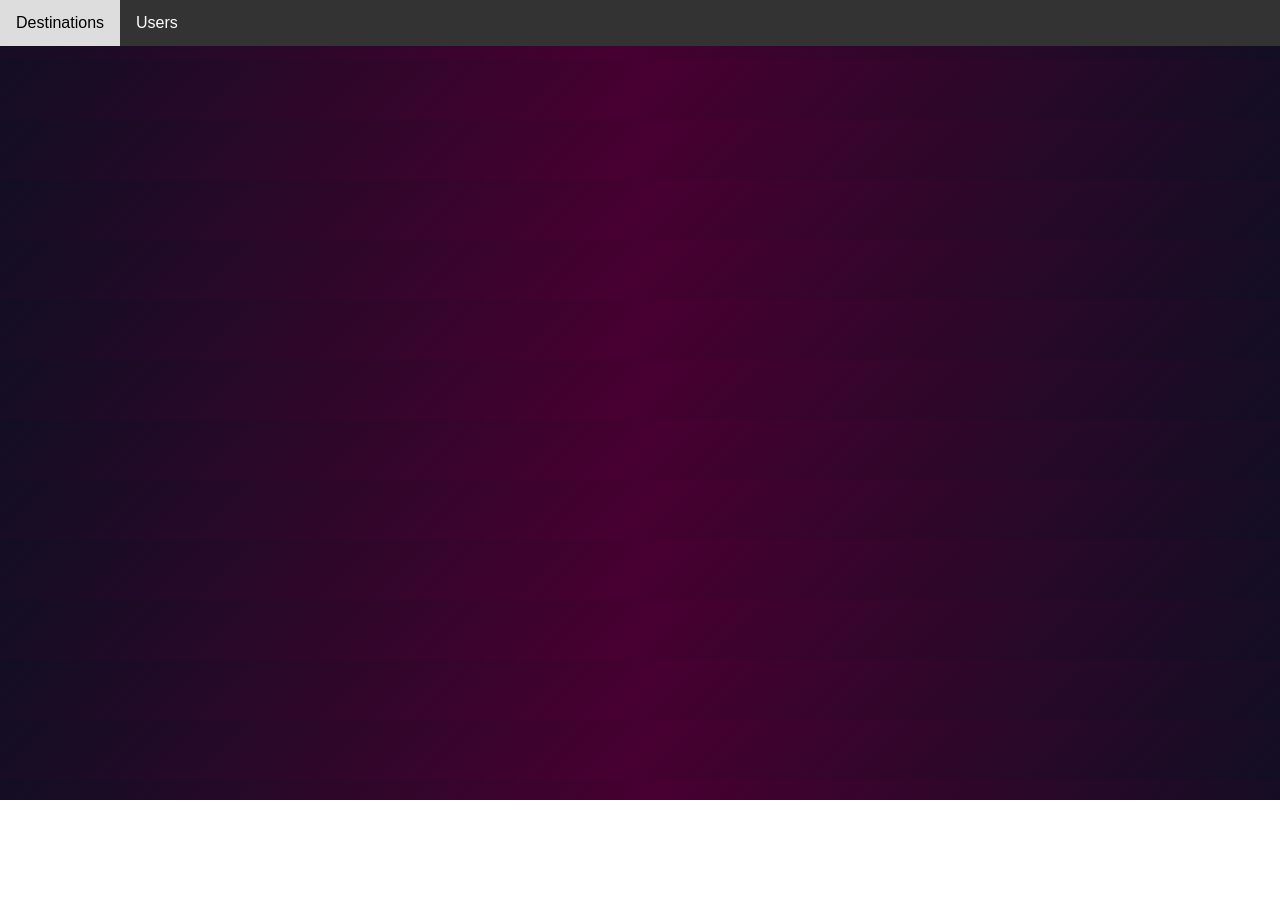
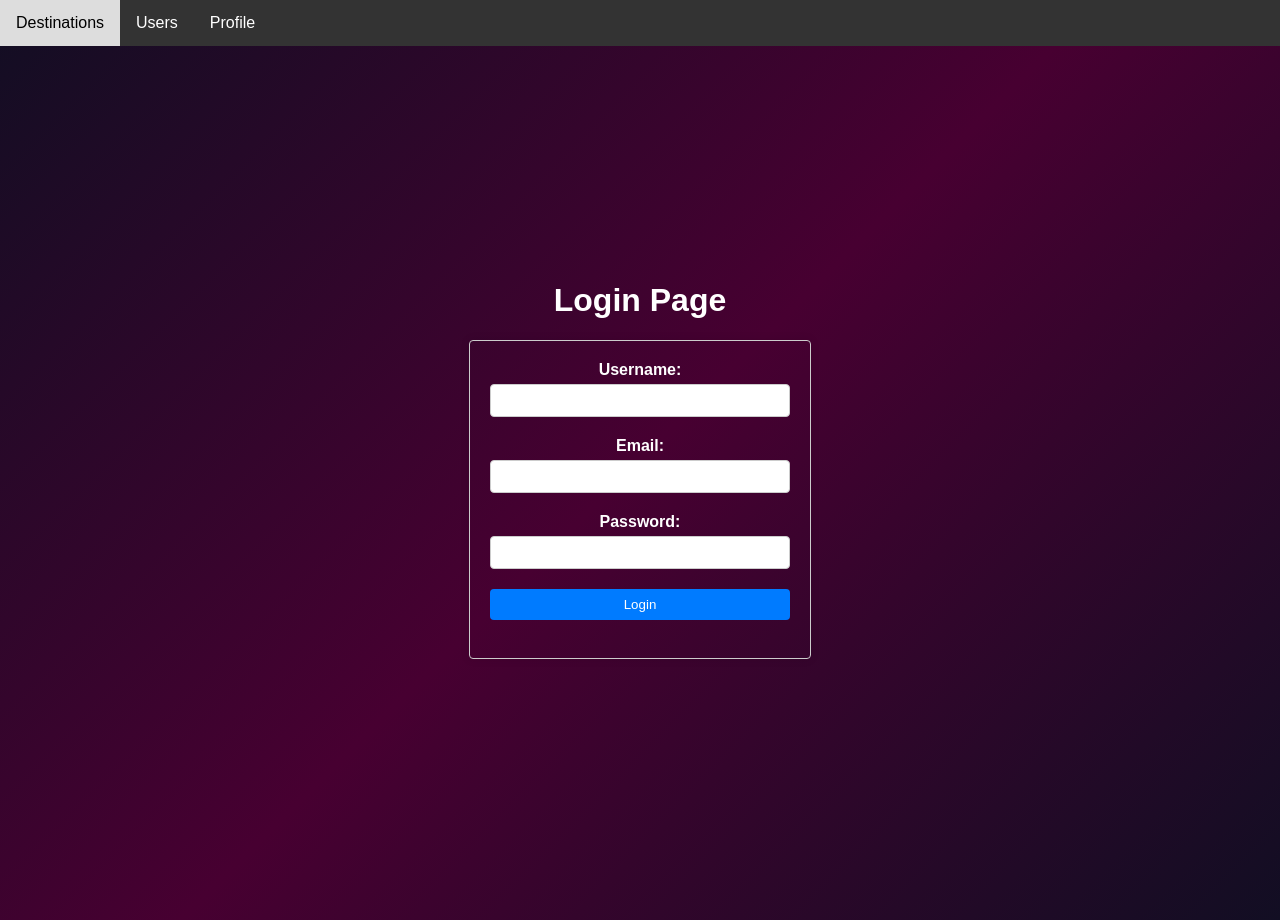
Before and after one commit to kalviumcommunity/S47_NKR_PLU2, a React (Vite) app in the folder client/: page /login in a window 1280 px wide. Before the commit this address had no page. Before the commit the page ends 800 px from the top, so only its background shows below. Built offline with nearby package versions, Linux system fonts and the light colour scheme.

Commit message:
setting the username to cookie

```diff
--- a/client/src/App.jsx
+++ b/client/src/App.jsx
@@ -5,6 +5,7 @@ import destinationdata from './destinationdata.json';
 import Usercard from './Usercard';
 import Forms from './Forms';
 import UpdateCard from './updateCard';
+import Login from './login/Login';
 
 const App = () => {
   return (
@@ -17,6 +18,9 @@ const App = () => {
             </li>
             <li>
               <Link to="/users">Users</Link>
+            </li>
+            <li>
+              <Link to='/login'>Profile</Link>
             </li>
           </ul>
         </nav>
@@ -36,6 +40,7 @@ const App = () => {
           } />
           <Route path='/add-user' element={<Forms/>} />
           <Route path='/edit-user' element={<UpdateCard/>} />
+          <Route path='/login' element={<Login/>} />
         </Routes>
       </div>
     </Router>
--- /dev/null
+++ b/client/src/login/Login.css
@@ -0,0 +1,42 @@
+.login-container {
+    display: flex;
+    flex-direction: column;
+    align-items: center;
+    justify-content: center;
+    height:  100vh;
+}
+
+.login-form {
+    display: flex;
+    flex-direction: column;
+    width:  300px;
+    padding:  20px;
+    border:  1px solid #ccc;
+    border-radius:  4px;
+    box-shadow:  0  0  10px rgba(0,  0,  0,  0.1);
+}
+
+.form-label {
+    margin-bottom:  5px;
+    font-weight: bold;
+}
+
+.form-input {
+    margin-bottom:  20px;
+    padding:  8px;
+    border:  1px solid #ccc;
+    border-radius:  4px;
+}
+
+.form-submit-btn {
+    padding:  8px  16px;
+    color: white;
+    background-color: #007bff;
+    border: none;
+    border-radius:  4px;
+    cursor: pointer;
+}
+
+.form-submit-btn:hover {
+    background-color: #0056b3;
+}
--- /dev/null
+++ b/client/src/login/Login.jsx
@@ -0,0 +1,83 @@
+import { useState } from 'react';
+import './Login.css';
+import axios from 'axios';
+
+const Login = () => {
+    const [username, setUsername] = useState('');
+    const [email, setEmail] = useState('');
+    const [password, setPassword] = useState('');
+    const [loginbool,setloginbool] = useState(false)
+
+    const handleSubmit = (event) => {
+        event.preventDefault();
+        console.log(`Username: ${username}, Email: ${email}, Password: ${password}`);
+        axios.post('http://localhost:3000/login', { name:username, email, password })
+            .then(response => {
+                console.log(response.data.message);
+                setloginbool(true)
+                setUsername('');
+                setEmail('');
+                setPassword('');
+            })
+            .catch(error => {
+                const errormessage = error.response.data?.errors?.map((error) => error?.message).join('\n ');
+                if (errormessage) {
+                    return alert(errormessage);
+                }
+                alert(error.response.data.message);
+                console.error(error.response.data);
+            });
+    };
+
+    const handlelogout = (event) =>{
+        event.preventDefault();
+        axios.get('http://localhost:3000/logout')
+        .then(response => {
+            console.log(response.data.message);
+            setloginbool(false)
+        })
+        .catch(error => {
+
+            console.error(error.response.data);
+        });
+    }
+
+    return (
+        <div className="login-container">
+            <h1>Login Page</h1>
+            <form onSubmit={handleSubmit} className="login-form">
+                <label htmlFor="username" className="form-label">Username:</label>
+                <input
+                    type="text"
+                    id="username"
+                    value={username}
+                    onChange={(e) => setUsername(e.target.value)}
+                    className="form-input"
+                />
+
+                <label htmlFor="email" className="form-label">Email:</label>
+                <input
+                    type="email"
+                    id="email"
+                    value={email}
+                    onChange={(e) => setEmail(e.target.value)}
+                    className="form-input"
+                />
+
+                <label htmlFor="password" className="form-label">Password:</label>
+                <input
+                    type="password"
+                    id="password"
+                    value={password}
+                    onChange={(e) => setPassword(e.target.value)}
+                    className="form-input"
+                />
+
+                <button type="submit" className="form-submit-btn">Login</button> <br />
+                {loginbool &&  <button onClick={handlelogout} className="form-submit-btn">Logout</button>}
+            </form>
+        </div>
+    );
+};
+
+export default Login;
```
Also changed, not shown: 1 other file (tests, documents, lock files or other folders).
